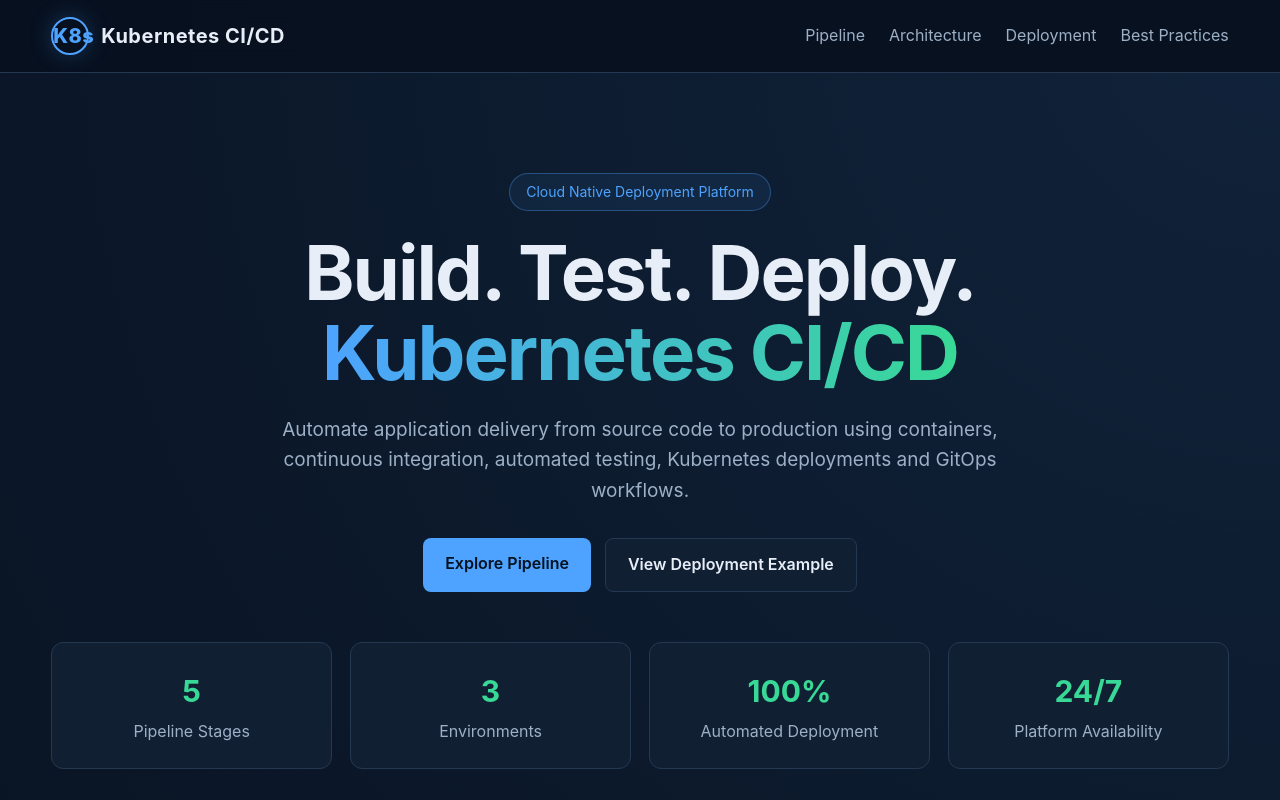
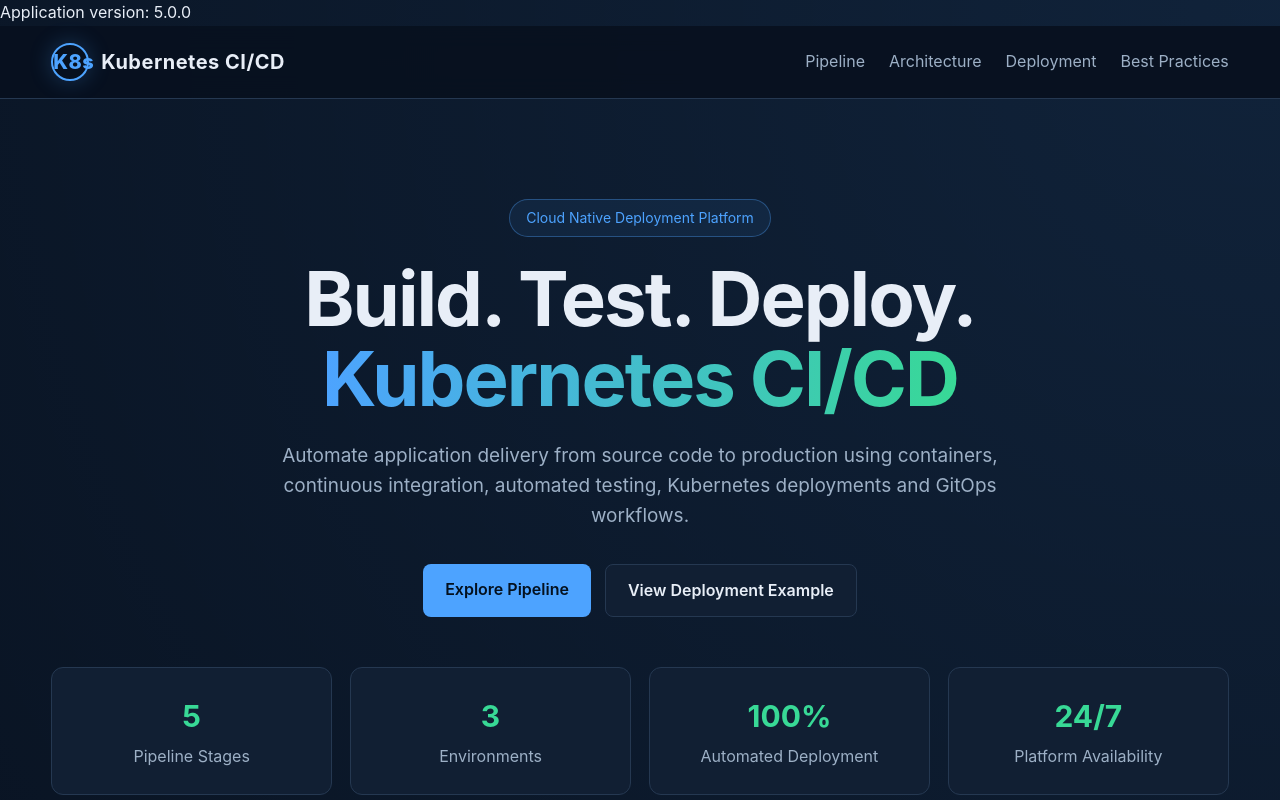
Before and after one commit to luhidalg/dev, a website: page kubernetes-cicd-web/index.html in a window 1280 px wide. Shown: the top 800 px of the page. Drawn offline with Linux system fonts and the light colour scheme.

Commit message:
Index updated

```diff
--- a/kubernetes-cicd-web/index.html
+++ b/kubernetes-cicd-web/index.html
@@ -1,4 +1,5 @@
 <!DOCTYPE html>
+<p>Application version: 5.0.0</p>
 <html lang="en">
 <head>
   <meta charset="UTF-8" />
```
